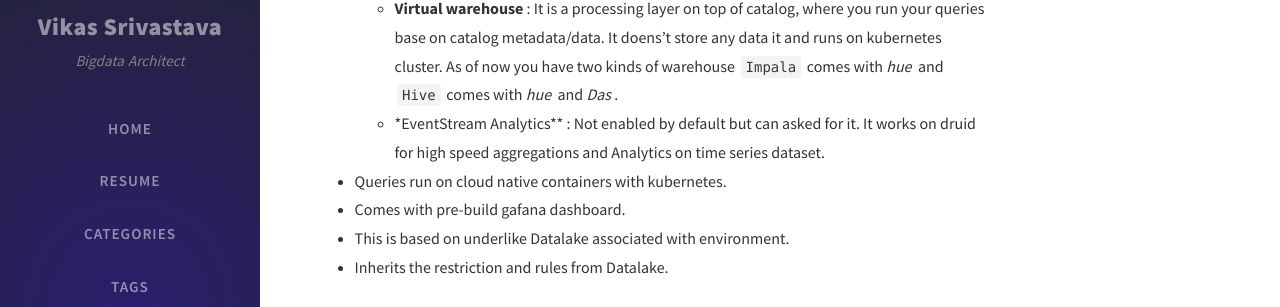
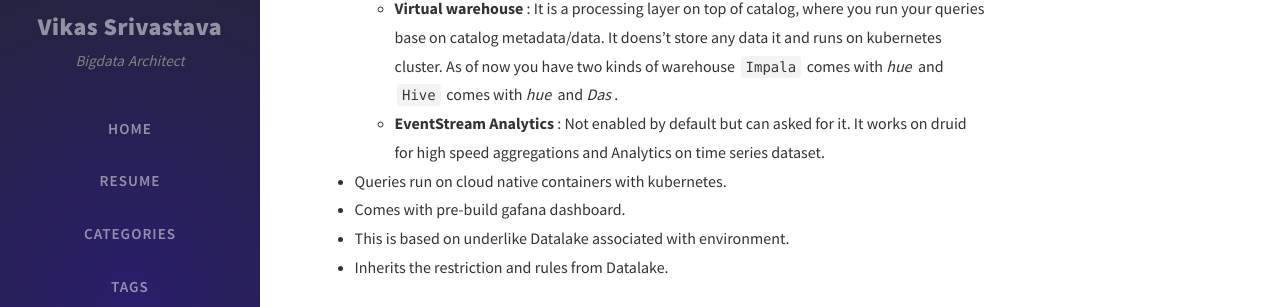
Before and after one commit to vikassri/vikassri.github.io, a Jekyll site: the page built from _posts/2020-09-08-CDP-Private-Cloud.md, in a window 1280 px wide and 900 px high, scrolled down 1102 px. Shown: the part 147-454 px from the top of the window. Built offline with Jekyll 4.4.1, drawn with Linux system fonts in a browser that asks for light colours; nearby versions of some CDN libraries; comment, search, counter and statistics services are not loaded.

Commit message:
updated cdp

```diff
--- a/_posts/2020-09-08-CDP-Private-Cloud.md
+++ b/_posts/2020-09-08-CDP-Private-Cloud.md
@@ -40,7 +40,7 @@
 - As CDW is nothing but data warehouse implementaion, which consist of
   - **Database Catalog** : Base catalog consists of metadata of datalake and if you make any changes to default catalog it refelects to datalake as well. One can create multiple catalogs and attach virtual environment to it. You cannot delete defualt database catalog.
   - **Virtual warehouse** : It is a processing layer on top of catalog, where you run your queries base on catalog metadata/data. It doens't store any data it and runs on kubernetes cluster. As of now you have two kinds of warehouse `Impala` comes with *hue* and `Hive` comes with *hue* and *Das*.
-  - *EventStream Analytics** : Not enabled by default but can asked for it. It works on druid for high speed aggregations and Analytics on time series dataset.
+  - **EventStream Analytics** : Not enabled by default but can asked for it. It works on druid for high speed aggregations and Analytics on time series dataset.
 - Queries run on cloud native containers with kubernetes.
 - Comes with pre-build gafana dashboard.
 - This is based on underlike Datalake associated with environment.
```
